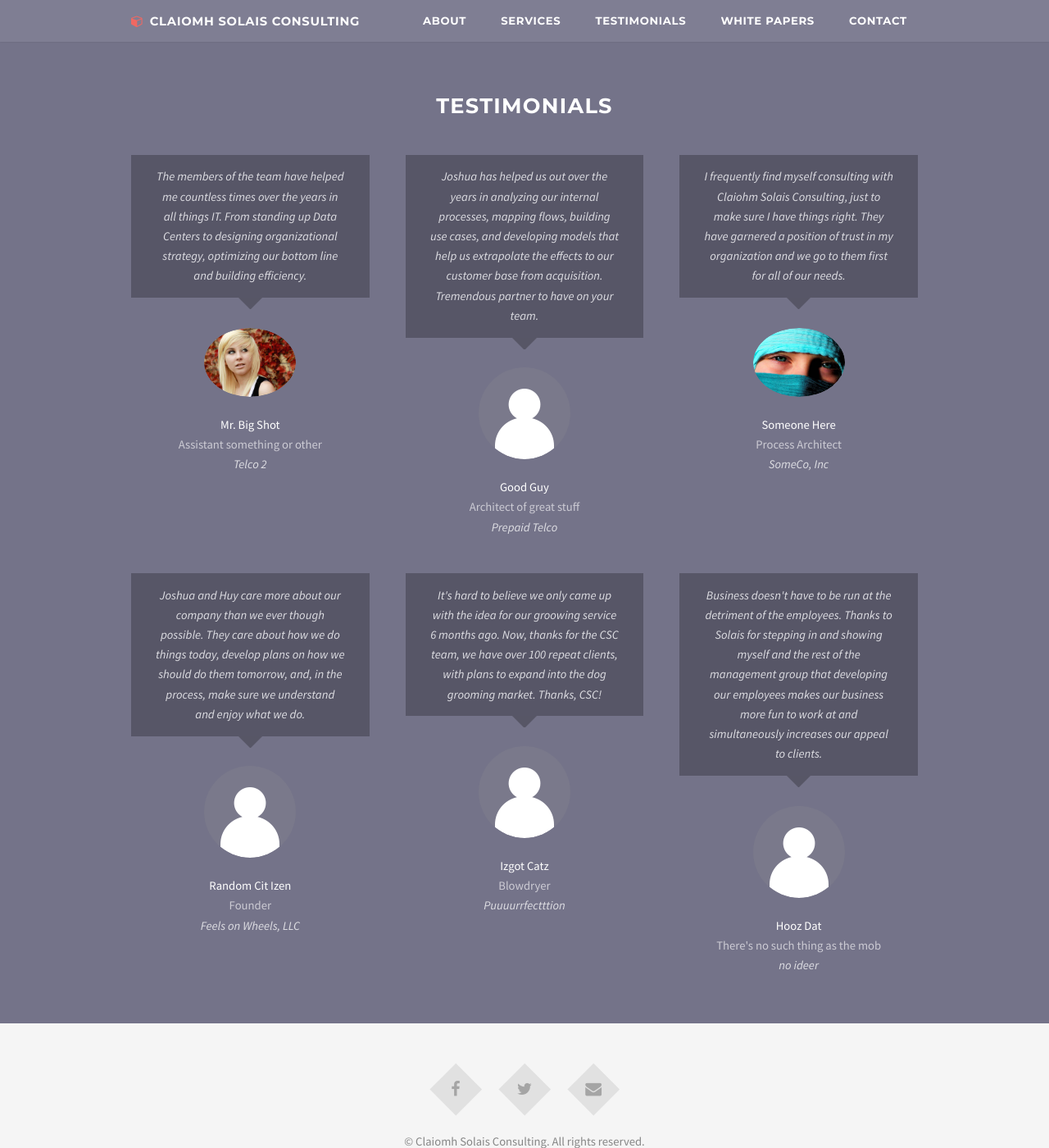
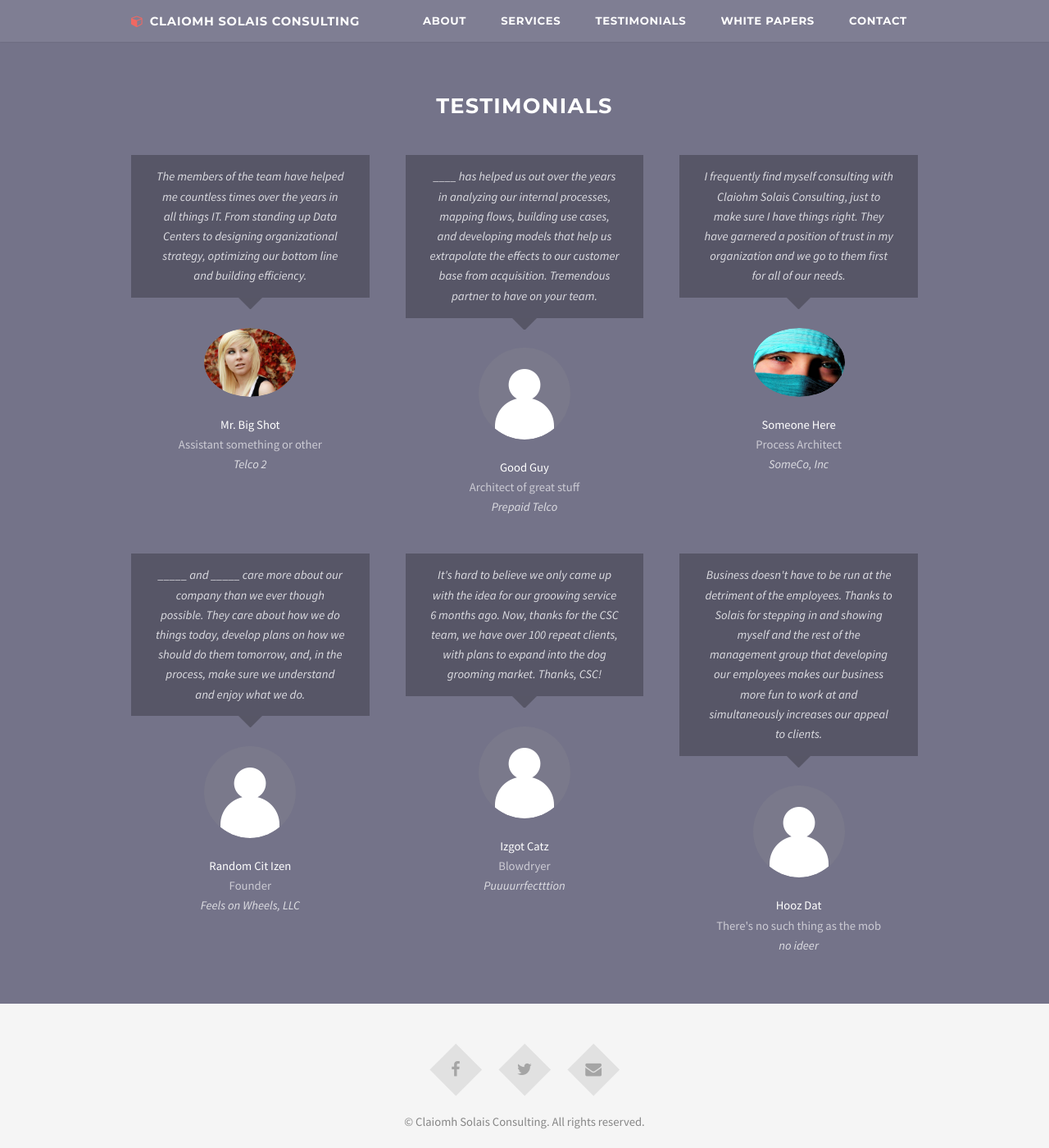
Before and after one commit to SolaisConsulting/SolaisConsulting.github.io, a Jekyll site: the page built from testimonials.html, in a window 1280 px wide and 1400 px high. Shown: the whole window at 82% size. Built offline with Jekyll 4.4.1, drawn with Linux system fonts in a browser that asks for light colours; nearby versions of some CDN libraries.

Commit message:
Removed names from testimonials until biz goes live.

```diff
--- a/_data/testimonials.yaml
+++ b/_data/testimonials.yaml
@@ -7,7 +7,7 @@
 - name: Good Guy
   company: Prepaid Telco
   position: Architect of great stuff
-  quote: Joshua has helped us out over the years in analyzing our internal processes, mapping flows, building use cases, and developing models that help us extrapolate the effects to our customer base from acquisition.  Tremendous partner to have on your team.
+  quote: ____ has helped us out over the years in analyzing our internal processes, mapping flows, building use cases, and developing models that help us extrapolate the effects to our customer base from acquisition.  Tremendous partner to have on your team.
   image:
 
 - name: Someone Here
@@ -19,7 +19,7 @@
 - name: Random Cit Izen
   company: Feels on Wheels, LLC
   position: Founder
-  quote: Joshua and Huy care more about our company than we ever though possible.  They care about how we do things today, develop plans on how we should do them tomorrow, and, in the process, make sure we understand and enjoy what we do.
+  quote: _____ and _____ care more about our company than we ever though possible.  They care about how we do things today, develop plans on how we should do them tomorrow, and, in the process, make sure we understand and enjoy what we do.
   image:
 
 - name: Izgot Catz
```
